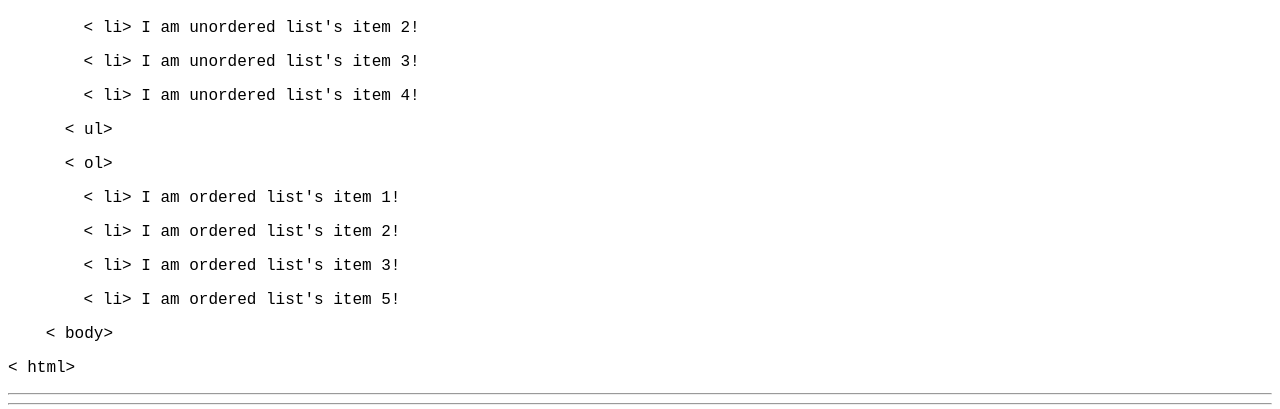
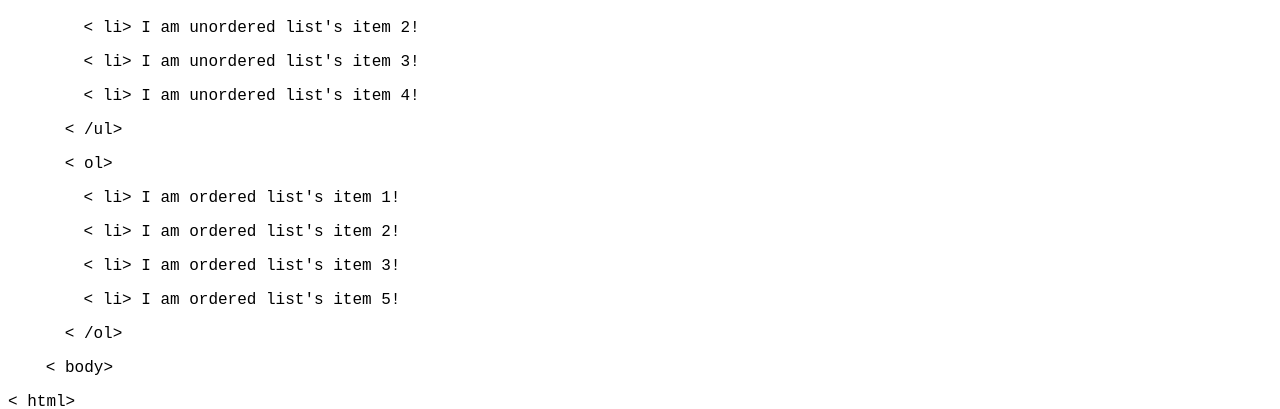
Before and after one commit to prince-bit/CodingNinjas, a website: page index.html in a window 1280 px wide. Shown: the part 6946-7355 px from the top of the page. Drawn offline with Linux system fonts and the light colour scheme.

Commit message:
Update index.html

```diff
--- a/index.html
+++ b/index.html
@@ -295,7 +295,7 @@
     </div>
 
     <div id="myDiv" style="text-indent:1.5cm;">
-        <p style="font-family:'Courier New', Courier"> < ul></p>
+        <p style="font-family:'Courier New', Courier"> < /ul></p>
     </div>
 
     <div id="myDiv" style="text-indent:1.5cm;">
@@ -316,6 +316,10 @@
 
     <div id="myDiv" style="text-indent:2cm;">
         <p style="font-family:'Courier New', Courier">< li> I am ordered list's item 5!<br /></p>
+    </div>
+
+     <div id="myDiv" style="text-indent:1.5cm;">
+        <p style="font-family:'Courier New', Courier"> < /ol></p>
     </div>
 
     <div id="myDiv" style="text-indent:1cm;">
```
